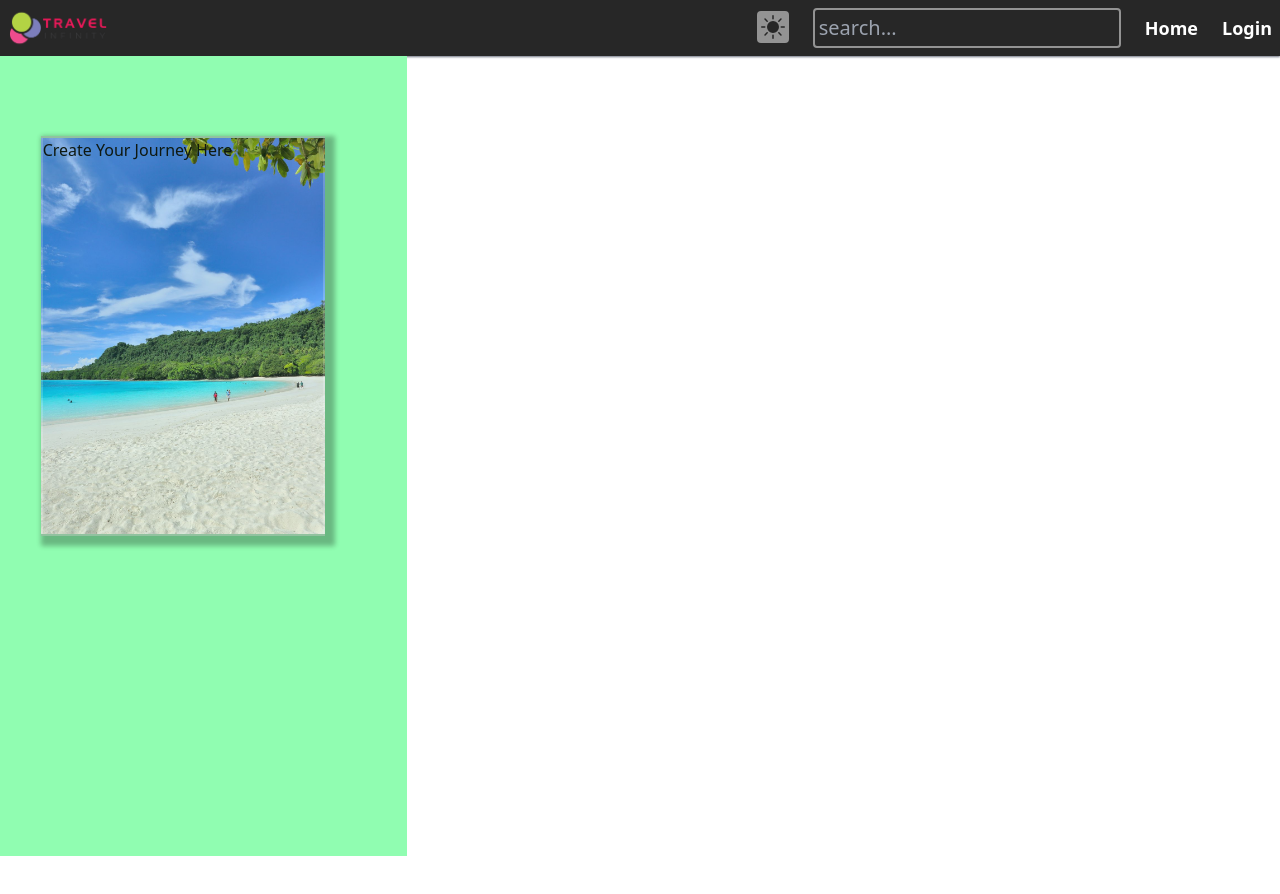
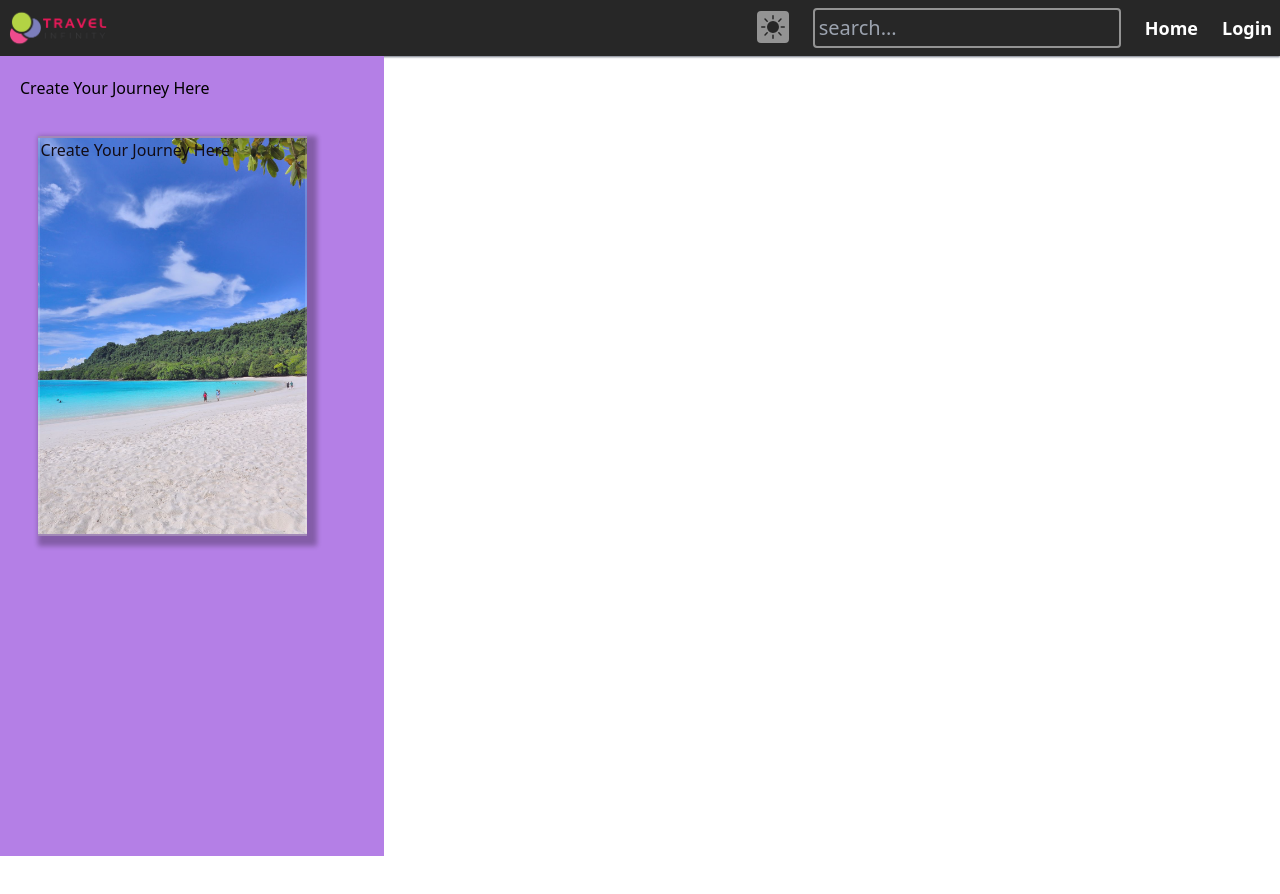
Before and after one commit to Piumikavindya/Travel-App-4021, a React (Create React App) app in the folder frontend/: page /pages/CreateJourney in a window 1280 px wide. Shown: the top 894 px of the page. Before the commit the page ends 856 px from the top, so only its background shows below. Built offline with nearby package versions, Linux system fonts and the light colour scheme.

Commit message:
make pagebar user respinsive

```diff
--- a/frontend/src/components/User/Pagebar.jsx
+++ b/frontend/src/components/User/Pagebar.jsx
@@ -9,6 +9,10 @@ export default function Pagebar({ backgroundImage, children }) {
       <div className='side-image' style={{ backgroundImage: `url(${backgroundImage})` }}>
       {children}
       </div>
+
+      <div className='vertical-bar-text'>
+        {children}
+      </div>
     </div>
   )
 }
--- a/frontend/src/components/pages/CreateJourney.jsx
+++ b/frontend/src/components/pages/CreateJourney.jsx
@@ -11,7 +11,9 @@ export default function CreateJourney() {
       <h1 className='text-black'>Create Your Journey Here</h1>
 
       </Pagebar>
-
+      <div className='vertical-bar-text'>
+        <p>Additional information about the journey goes here.</p>
+      </div>
     </div>
 
 
--- a/frontend/src/styles/Common.css
+++ b/frontend/src/styles/Common.css
@@ -19,9 +19,12 @@
 /* Pagebar styles*/
 .vertical_bar {
     position: relative;
-    width: calc(33.33% - 20px); /* One third of the screen width with some spacing */
+    width: 100%; /* Take up full width on smaller screens */
+    max-width: 30%; /* One third of the screen width */
     height: 100vh;
-    background-color: rgb(144, 253, 177);
+    background-color: rgb(180, 127, 230);
+    display: flex;
+    flex-direction: column;
   }
 
   .side-image {
@@ -41,3 +44,16 @@
     box-shadow: 5px 5px 5px 5px rgba(0, 0, 0, 0.3);
     filter: blur(0.5px);
   }
+
+  .vertical-bar-text {
+    flex: 1; /* Take up remaining vertical space */
+    padding: 20px;
+    color: white;
+    font-size: 16px;
+  }
+
+  @media (max-width: 768px) {
+    .vertical_bar {
+      max-width: 100%; /* Take up full width on smaller screens */
+    }
+  }
```
